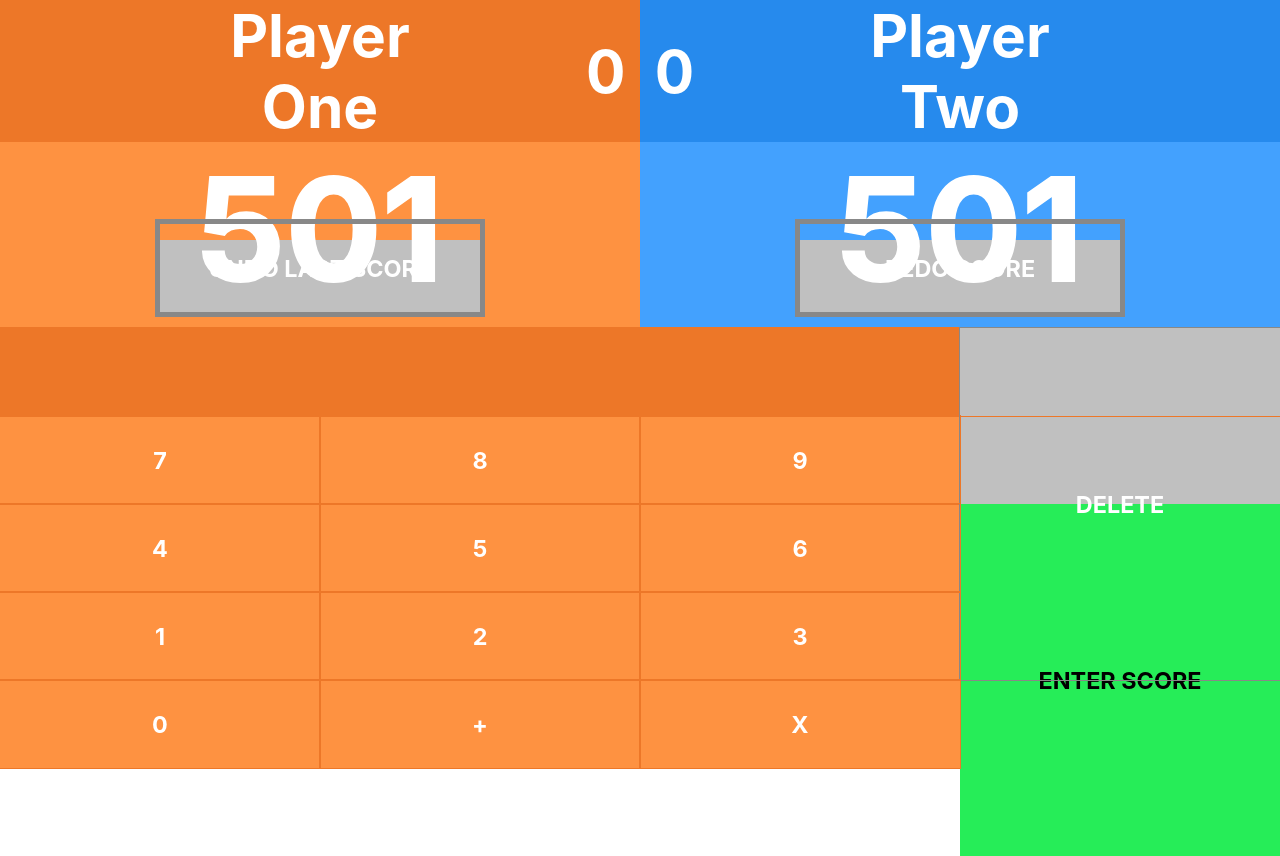
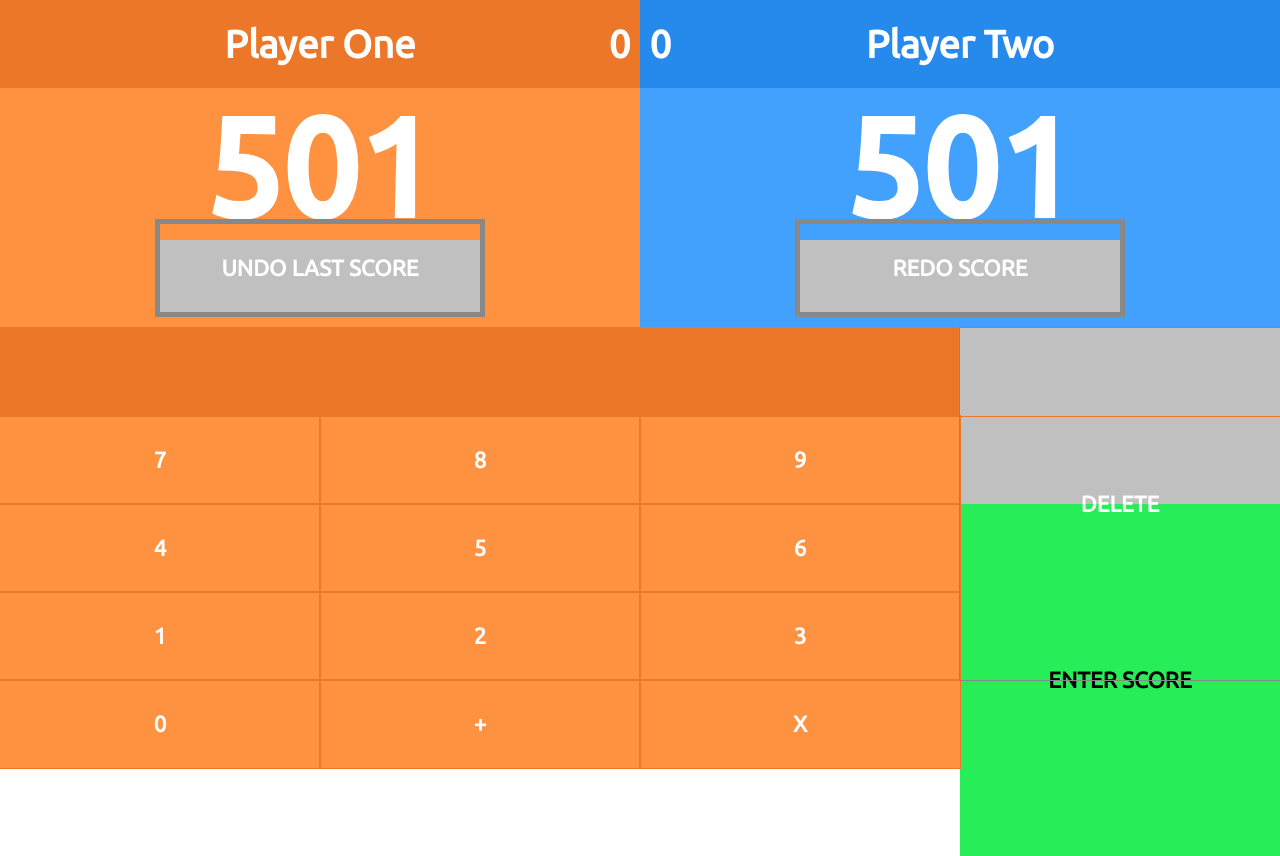
Before and after one commit to wardt7/SuperDart, a React (Create React App) app in the folder interface/: page / in a window 1280 px wide. Built offline with nearby package versions, Linux system fonts and the light colour scheme.

Commit message:
Fixing windows issues by converting *everything* to use viewport width and height, including text. A font has also been selected to avoid font mismatches between OSes

```diff
--- a/interface/src/App.css
+++ b/interface/src/App.css
@@ -1,5 +1,8 @@
+@import url('https://fonts.googleapis.com/css?family=Ubuntu');
+
 * {
     box-sizing: border-box;
     margin: 0;
     padding: 0;
+    font-family: 'Ubuntu', sans-serif;
 }
--- a/interface/src/components/input/input.css
+++ b/interface/src/components/input/input.css
@@ -1,15 +1,15 @@
 .input {
     display: flex;
-    padding-left: 19.5px;
+    padding-left: 0.75vw;
     justify-content: left;
     align-items: center;
     font-weight: bolder;
-    font-size: 39px;
+    font-size: 3vw;
     outline: 1px solid #888;
     flex: 1 1 0;
     width: 100%;
     height: 100%;
-    min-height: 16px;
+    min-height: 3vh;
     -webkit-transition-property: background-color;
     -webkit-transition-duration: 0.75s;
     -webkit-transition-timing-function: ease;
@@ -29,3 +29,9 @@
     color: white;
     outline: 1px solid #268AED;
 }
+
+@media (orientation: portrait) {
+    .input {
+	font-size: 6vh;
+    }
+}
--- a/interface/src/components/keyButton/keyButton.css
+++ b/interface/src/components/keyButton/keyButton.css
@@ -5,8 +5,9 @@
     margin: 0;
     justify-content: center;
     align-items: center;
+    text-align: center;
     font-weight: bolder;
-    font-size: 23.4px;
+    font-size: 1.75vw;
     /* Controls the border colour for flexbox */
     outline: 0;
     width: 100%;
@@ -88,3 +89,9 @@
 .btn-wrapper.disabled.UNDO, .btn-wrapper.disabled.REDO {
     outline: 5px solid #888;
 }
+
+@media (orientation: portrait){
+    .btn-wrapper{
+	font-size: 3vh;
+    }
+}
--- a/interface/src/components/player/player.css
+++ b/interface/src/components/player/player.css
@@ -14,7 +14,7 @@
 
 table.header {
     width: 100%;
-    height: 60px;
+    height: 25%;
 }
 
 td.header {
@@ -24,7 +24,7 @@
 h2 {
     color: white;
     text-align: center;
-    font-size: 58.5px;
+    font-size: 3vw;
 }
 
 h2.legs.playerone {
@@ -48,7 +48,7 @@
 h1 {
     color: white;
     text-align: center;
-    font-size: 143px;
+    font-size: 17vh;
     -webkit-transition-property: color;
     -webkit-transition-duration: 0.75s;
     -webkit-transition-timing-function: ease;
@@ -65,3 +65,13 @@
 h1.good {
     color: #0FBD3B;
 }
+
+@media (orientation:portrait) {
+    h2 {
+	font-size: 4.5vh;
+    }
+
+    h2.legs {
+	font-size: 6vh;
+    }
+}
```
